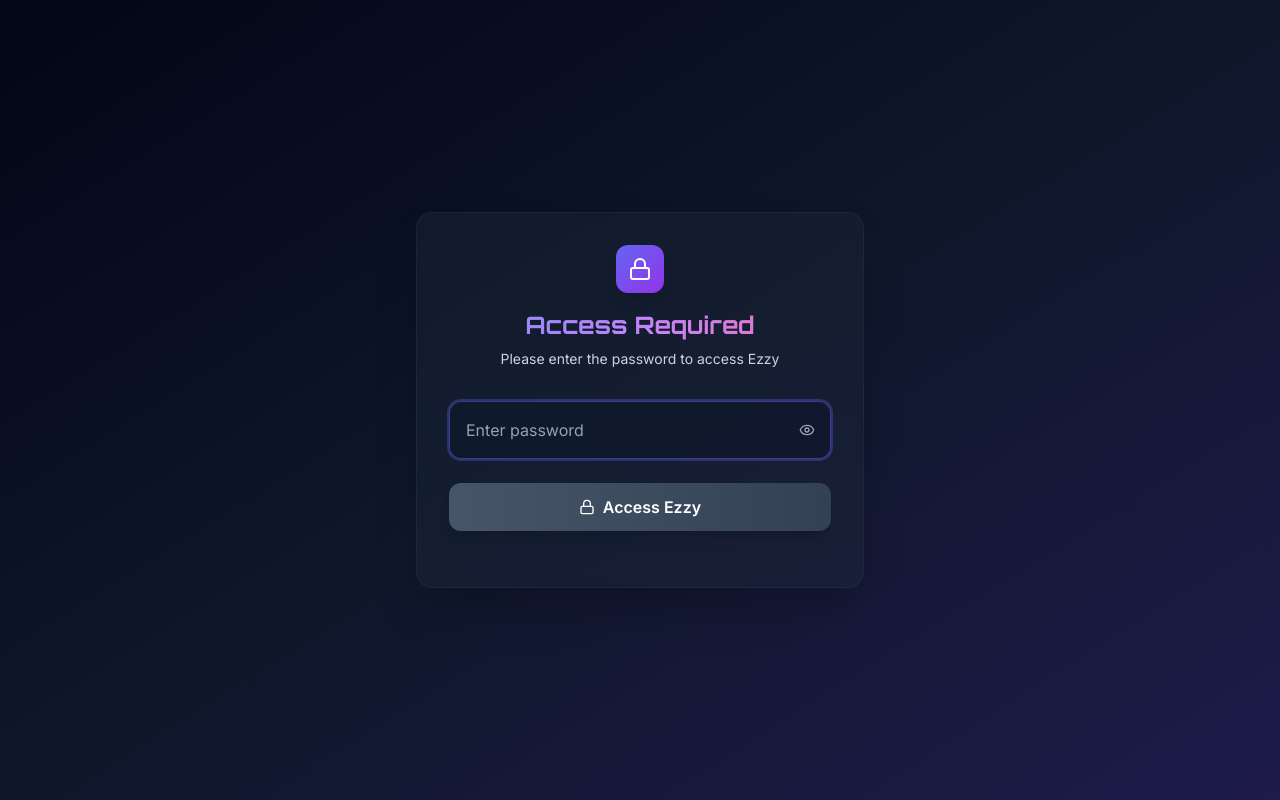
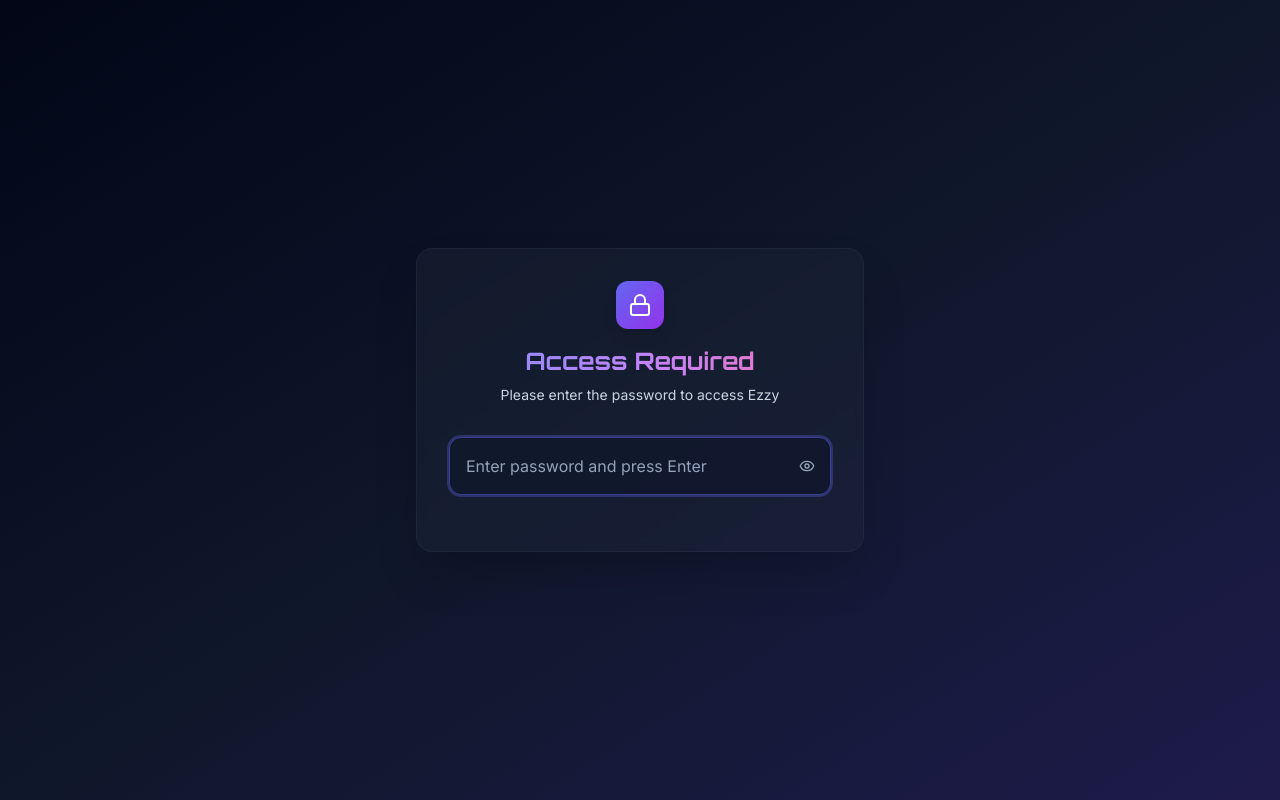
Before and after one commit to abhirajk000/Ezzy, a Next.js app: page / in a window 1280 px wide. Built offline with nearby package versions, Linux system fonts and the light colour scheme; no server answers; the database is empty.

Commit message:
Improve login UX: remove button, add Enter key validation with auto-clear

```diff
--- a/components/PasswordProtection.tsx
+++ b/components/PasswordProtection.tsx
@@ -85,16 +85,15 @@
     return () => clearInterval(interval)
   }, [isAuthenticated, lastActivity, handleLogout])
 
-  const handleSubmit = async (e: React.FormEvent) => {
-    e.preventDefault()
+  const handleKeyPress = async (e: React.KeyboardEvent) => {
+    if (e.key === 'Enter') {
+      setError('')
       setIsLoading(true)
-    setError('')
 
-    // Simple password check - you can change this password
-    const correctPassword = 'ezzy123#' // Change this to your desired password
+      // Simulate a brief loading delay for better UX
+      await new Promise(resolve => setTimeout(resolve, 500))
 
-    // Simulate a small delay for better UX
-    await new Promise(resolve => setTimeout(resolve, 500))
+      const correctPassword = 'admin123' // Change this to your desired password
 
       if (password === correctPassword) {
         setIsAuthenticated(true)
@@ -104,9 +103,11 @@
         localStorage.setItem('ezzy-last-activity', now.toString())
       } else {
         setError('Incorrect password. Please try again.')
-      setPassword('')
+        setPassword('') // Clear the password field immediately
       }
+
       setIsLoading(false)
+    }
   }
 
 
@@ -148,13 +149,14 @@
           </div>
 
           {/* Password Form */}
-          <form onSubmit={handleSubmit} className="space-y-6">
+          <div className="space-y-6">
             <div className="relative">
               <input
                 type={showPassword ? 'text' : 'password'}
                 value={password}
                 onChange={(e) => setPassword(e.target.value)}
-                placeholder="Enter password"
+                onKeyPress={handleKeyPress}
+                placeholder="Enter password and press Enter"
                 className="w-full p-4 bg-slate-900/60 border border-slate-600/50 rounded-xl text-slate-100 placeholder-slate-400 focus:outline-none focus:ring-2 focus:ring-indigo-500/30 focus:border-indigo-500/50 transition-all duration-300 pr-12"
                 disabled={isLoading}
                 autoFocus
@@ -175,24 +177,13 @@
               </div>
             )}
 
-            <button
-              type="submit"
-              disabled={!password.trim() || isLoading}
-              className="w-full bg-gradient-to-r from-indigo-500 to-purple-600 hover:from-indigo-600 hover:to-purple-700 disabled:from-slate-600 disabled:to-slate-700 text-white font-semibold py-3 px-6 rounded-xl transition-all duration-300 disabled:cursor-not-allowed shadow-lg hover:shadow-indigo-500/25 hover:scale-[1.02] active:scale-[0.98] flex items-center justify-center space-x-2"
-            >
-              {isLoading ? (
-                <>
-                  <div className="animate-spin rounded-full h-4 w-4 border-b-2 border-white"></div>
+            {isLoading && (
+              <div className="flex items-center justify-center space-x-2 text-slate-300">
+                <div className="animate-spin rounded-full h-4 w-4 border-b-2 border-slate-300"></div>
                 <span>Verifying...</span>
-                </>
-              ) : (
-                <>
-                  <Lock className="w-4 h-4" />
-                  <span>Access Ezzy</span>
-                </>
+              </div>
             )}
-            </button>
-          </form>
+          </div>
 
           {/* Hint */}
           <div className="mt-6 text-center">
```
Lines whose indentation alone changed are shown as unchanged.
